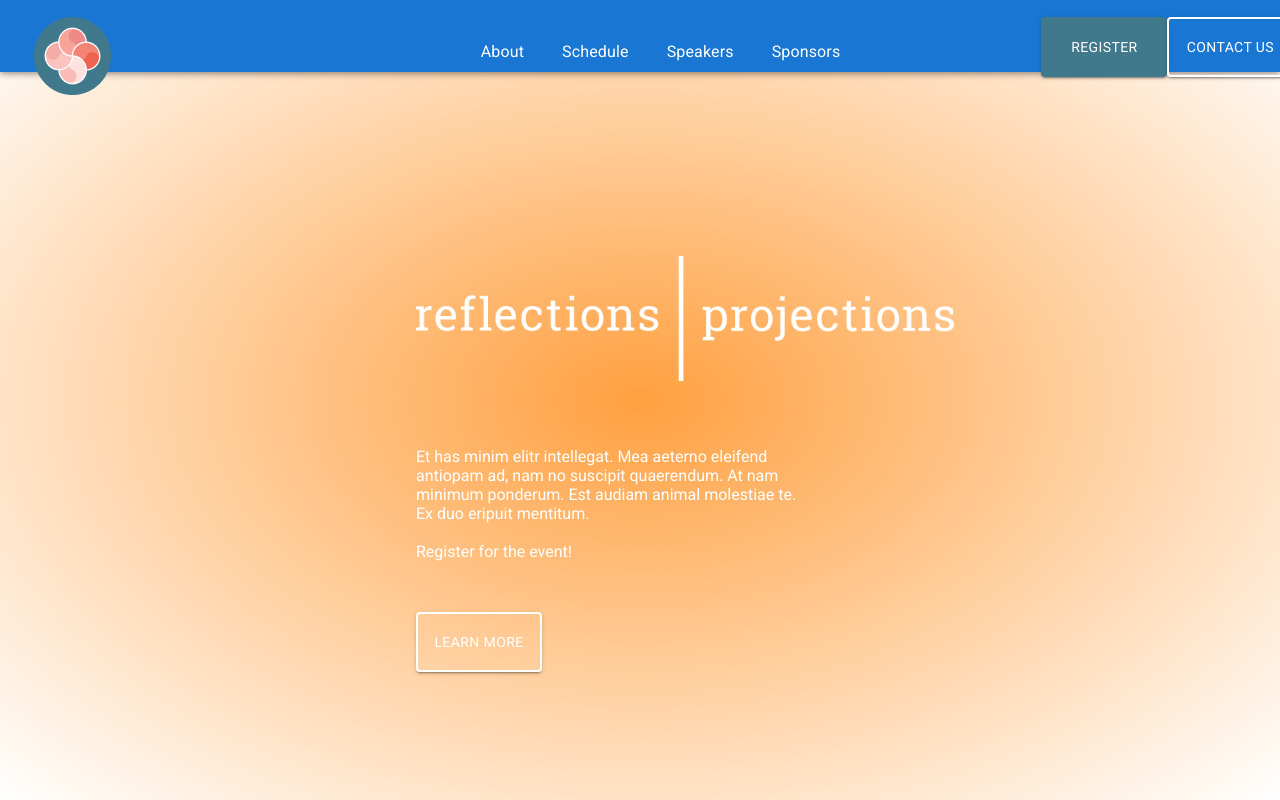
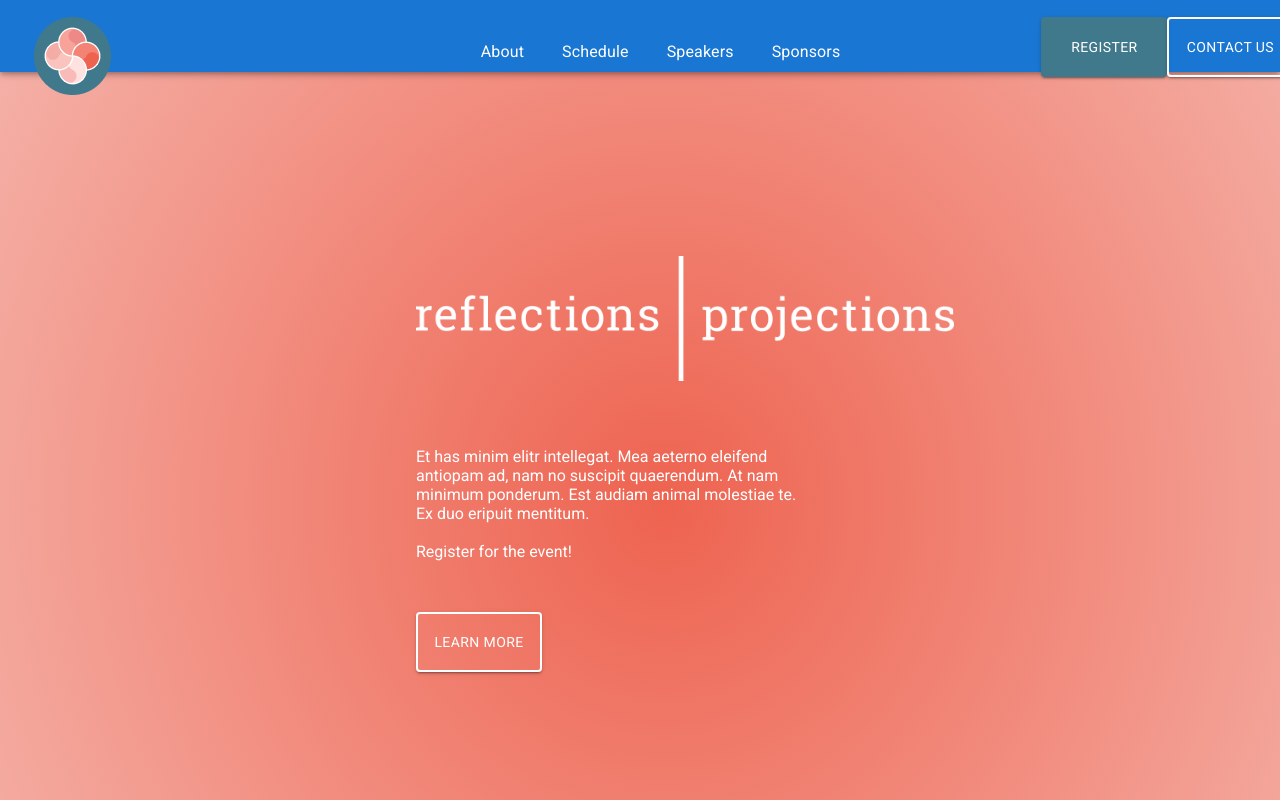
Before and after one commit to ReflectionsProjections/rp2022, a Next.js app: page / in a window 1280 px wide. Built offline with nearby package versions, Linux system fonts and the light colour scheme.

Commit message:
Changed background to pink radial

```diff
--- a/pages/_app.js
+++ b/pages/_app.js
@@ -6,9 +6,10 @@ import Head from 'next/head';
 import handleMouseMove from '../services/handleMouseMove';
 
 function MyApp({ Component, pageProps }) {
-  if (typeof window !== 'undefined') {
-    window.addEventListener('mousemove', handleMouseMove);
-  }
+  // if (typeof window !== 'undefined') {
+  //   window.addEventListener('mousemove', handleMouseMove);
+  // }
+  // Uncomment the above line to enable mousemove tracking
 
   return (
     <>
--- a/styles/globals.css
+++ b/styles/globals.css
@@ -42,7 +42,7 @@ body {
   margin: 0;
   font-family: var(--font-family);
   color: var(--grey);
-  background: radial-gradient(at 50% 50%, var(--background-orange), white);
+  background: radial-gradient(101.76% 173.53% at 51.92% 63.09%, #EE6350 0%, #F9E3E0 100%) /* warning: gradient uses a rotation that is not supported by CSS and may not behave as expected */;
 }
 
 html {
```
